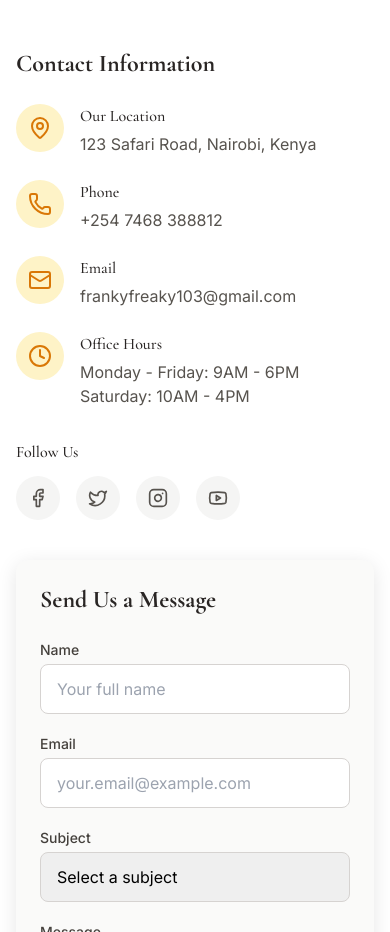
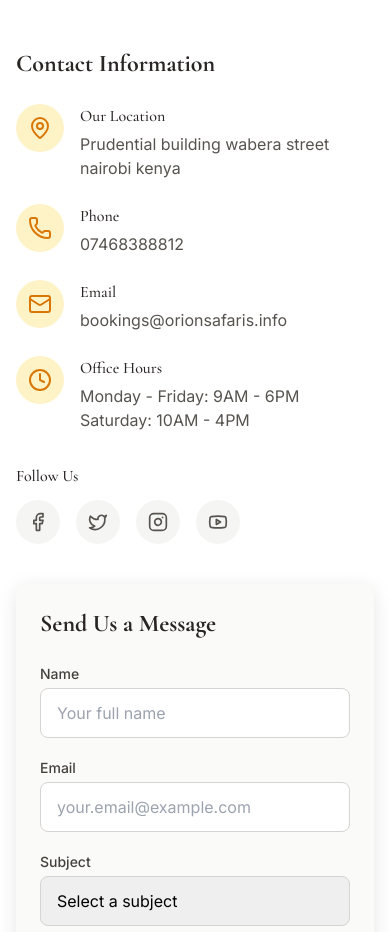
Before and after one commit to towet/Orionsafaris, a React (Vite) app: page / in a window 390 px wide. Shown: the part 10640-11572 px from the top of the page. Built offline with nearby package versions, Linux system fonts and the light colour scheme.

Commit message:
Update contact information with new email, phone, and address

```diff
--- a/src/App.tsx
+++ b/src/App.tsx
@@ -1110,7 +1110,7 @@ function App() {
                   </div>
                   <div>
                     <h4 className="font-medium text-stone-800 mb-1">Our Location</h4>
-                    <p className="text-stone-600">123 Safari Road, Nairobi, Kenya</p>
+                    <p className="text-stone-600">Prudential building wabera street nairobi kenya</p>
                   </div>
                 </motion.div>
 
@@ -1124,7 +1124,7 @@ function App() {
                   </div>
                   <div>
                     <h4 className="font-medium text-stone-800 mb-1">Phone</h4>
-                    <p className="text-stone-600">+254 7468 388812</p>
+                    <p className="text-stone-600">07468388812</p>
                   </div>
                 </motion.div>
 
@@ -1138,7 +1138,7 @@ function App() {
                   </div>
                   <div>
                     <h4 className="font-medium text-stone-800 mb-1">Email</h4>
-                    <p className="text-stone-600">frankyfreaky103@gmail.com</p>
+                    <p className="text-stone-600">bookings@orionsafaris.info</p>
                   </div>
                 </motion.div>
 
```
